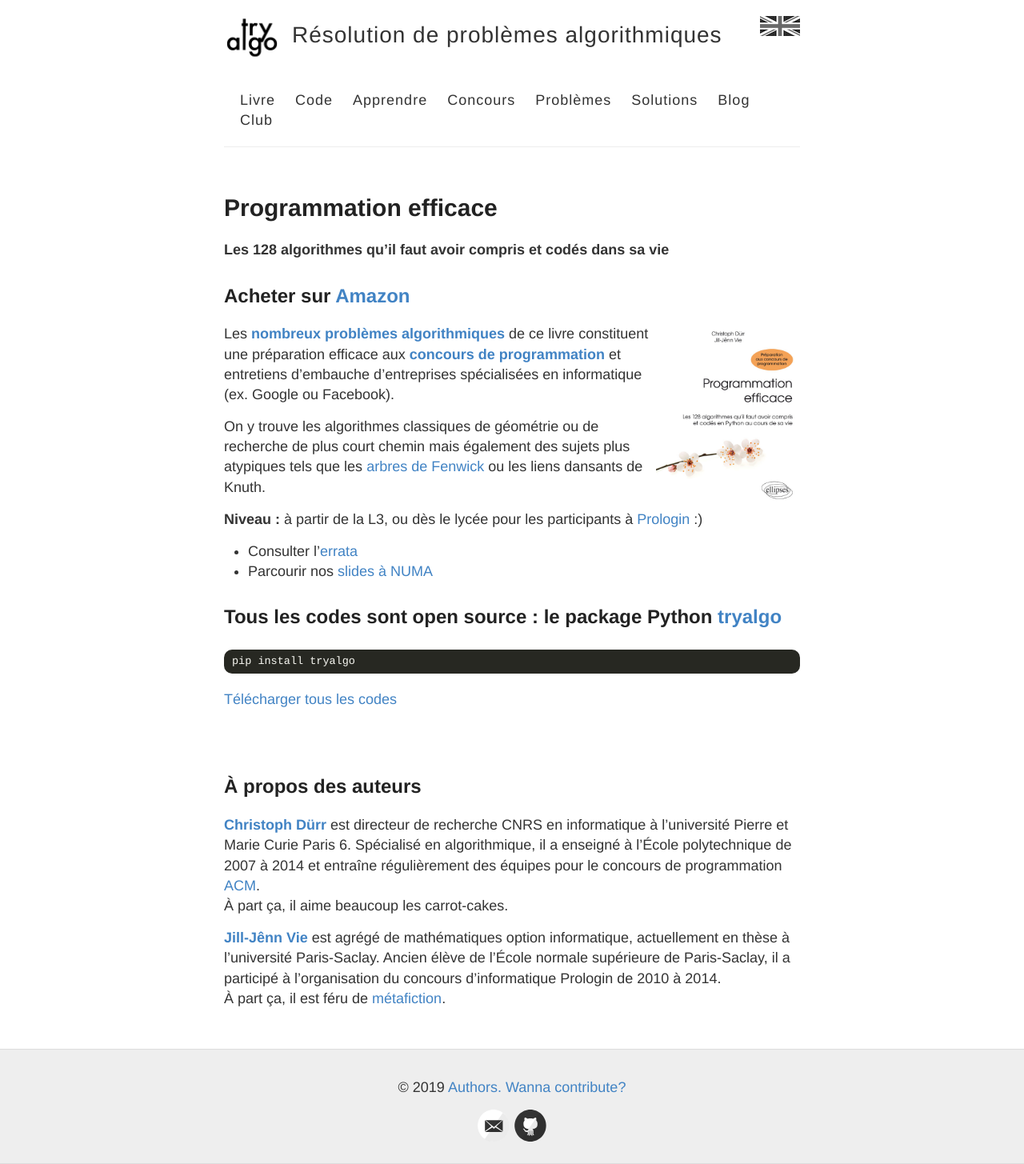
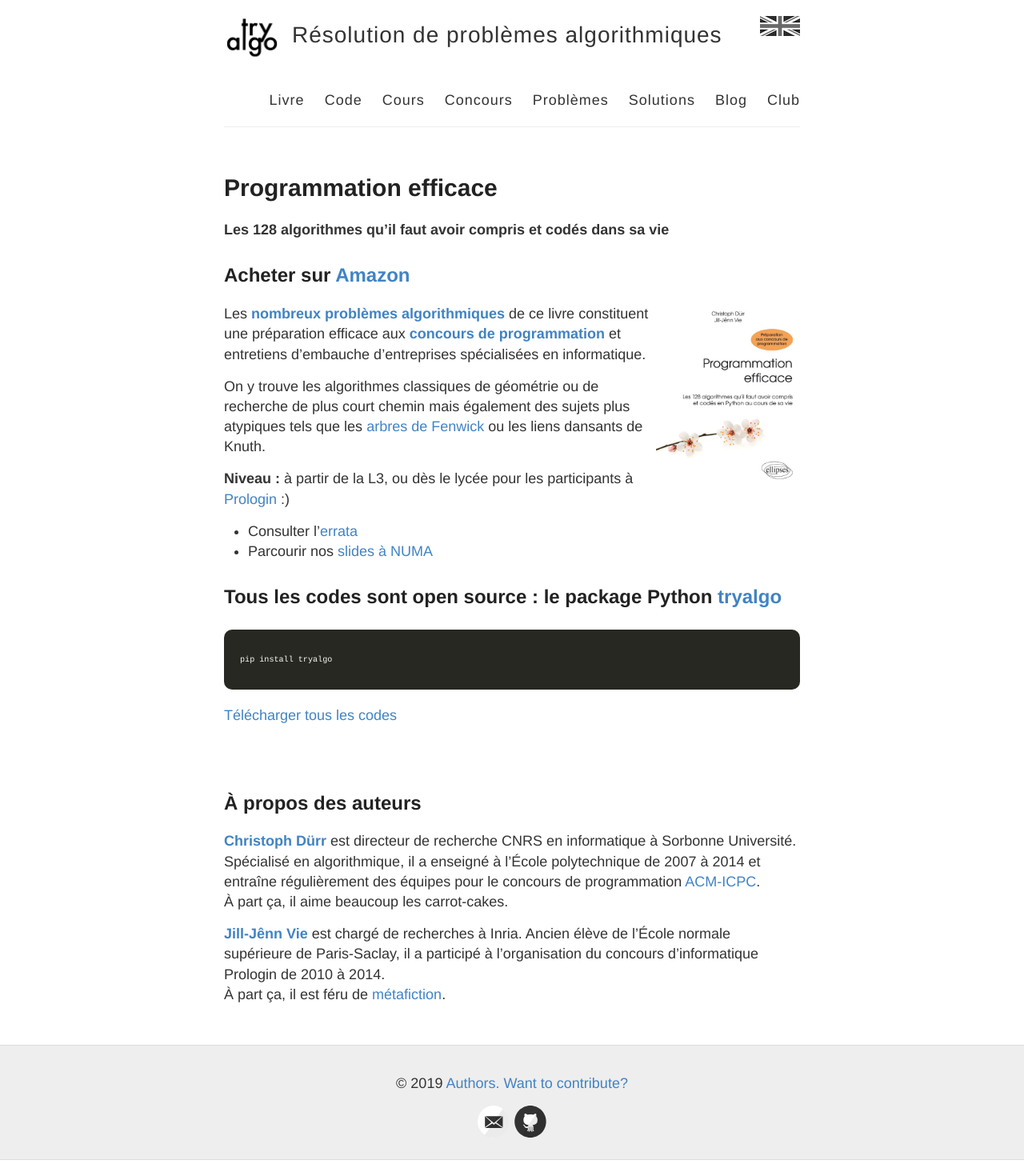
Before and after one commit to jilljenn/tryalgo.org, a Jekyll site: the page built from book/index.md, in a window 1280 px wide. Shown: the whole page at 80% size. Built offline with Jekyll 4.4.1, drawn with Linux system fonts in a browser that asks for light colours; nearby versions of some CDN libraries; grey boxes are pictures that could not be loaded.

Commit message:
Fix CSS and bio

```diff
--- a/_config.yml
+++ b/_config.yml
@@ -2,8 +2,6 @@
 kramdown:
   input: GFM
   syntax_highlighter: rouge
-  syntax_highlighter_opts:
-    css_class: 'aaa'
 plugins: ["jekyll-paginate"]
 
 # Permalinks
--- a/_includes/nav.html
+++ b/_includes/nav.html
@@ -18,7 +18,7 @@
       <nav>
         <a href="{{ site.url }}/book">{% if page.lang == 'en' %}Book{% else %}Livre{% endif %}</a>
         <a href="{{ site.url }}/code">Code</a>
-        <a href="{{ site.url }}/learn">{% if page.lang == 'en' %}Learn{% else %}Apprendre{% endif %}</a>
+        <a href="{{ site.url }}/learn">{% if page.lang == 'en' %}Learn{% else %}Cours{% endif %}</a>
         <a href="{{ site.url }}/contests">{% if page.lang == 'en' %}Contests{% else %}Concours{% endif %}</a>
         <a href="{{ site.url }}/problems">{% if page.lang == 'en' %}Problems{% else %}Problèmes{% endif %}</a>
         <a href="{{ site.url }}/en">Solutions</a>
--- a/_layouts/default.html
+++ b/_layouts/default.html
@@ -14,7 +14,7 @@
     <div class="wrapper-footer">
       <div class="container">
         <footer class="footer">
-          <p>&copy; 2019 <a href="https://github.com/jilljenn/tryalgo.org/graphs/contributors">Authors.</a> <a href="https://github.com/jilljenn/tryalgo.org/blob/master/README.md">Wanna contribute?</a></p>
+          <p>&copy; 2019 <a href="https://github.com/jilljenn/tryalgo.org/graphs/contributors">Authors.</a> <a href="https://github.com/jilljenn/tryalgo.org/blob/master/README.md">Want to contribute?</a></p>
           {% include svg-icons.html %}
         </footer>
       </div>
--- a/_sass/_highlights.scss
+++ b/_sass/_highlights.scss
@@ -7,7 +7,7 @@
 }
 
 .highlight pre {
-  overflow: scroll; /* Prefer word wrap? Comment this line and uncomment the 3 lines below. */
+  overflow: auto; /* Prefer word wrap? Comment this line and uncomment the 3 lines below. */
   /* word-break: break-all;
   word-wrap: break-word;
   white-space: pre-wrap; */
--- a/book/index.md
+++ b/book/index.md
@@ -9,7 +9,7 @@
 
 <a href="http://www.amazon.fr/gp/product/2340010055/ref=as_li_tl?ie=UTF8&amp;camp=1642&amp;creative=19458&amp;creativeASIN=2340010055&amp;linkCode=as2&amp;tag=mangaki-21"><img src="/static/cover.jpg" style="float: right" width="180" /></a>
 
-Les [**nombreux problèmes algorithmiques**]({% post_url fr/2016-03-15-problemes-algorithmiques %}) de ce livre constituent une préparation efficace aux [**concours de programmation**](/contests/) et entretiens d'embauche d'entreprises spécialisées en informatique (ex. Google ou Facebook).
+Les [**nombreux problèmes algorithmiques**]({% post_url fr/2016-03-15-problemes-algorithmiques %}) de ce livre constituent une préparation efficace aux [**concours de programmation**](/contests/) et entretiens d'embauche d'entreprises spécialisées en informatique.
 
 On y trouve les algorithmes classiques de géométrie ou de recherche de plus court chemin mais également des sujets plus atypiques tels que les [arbres de Fenwick]({% post_url fr/2016-03-09-arbre-de-fenwick %}) ou les liens dansants de Knuth.
 
@@ -29,11 +29,11 @@
 
 ## À propos des auteurs
 
-[**Christoph Dürr**](http://www-desir.lip6.fr/~durrc/) est directeur de recherche CNRS en informatique à l'université Pierre et Marie Curie Paris 6. Spécialisé en algorithmique, il a enseigné à l'École polytechnique de 2007 à 2014 et entraîne régulièrement des équipes pour le concours de programmation [ACM](/acm/).
+[**Christoph Dürr**](http://www-desir.lip6.fr/~durrc/) est directeur de recherche CNRS en informatique à Sorbonne Université. Spécialisé en algorithmique, il a enseigné à l'École polytechnique de 2007 à 2014 et entraîne régulièrement des équipes pour le concours de programmation [ACM-ICPC](/acm/).
 À part ça, il aime beaucoup les carrot-cakes.
 
-[**Jill-Jênn Vie**](http://jill-jenn.net) est agrégé de mathématiques option informatique, actuellement en thèse à l’université Paris-Saclay. Ancien élève de l’École normale supérieure de Paris-Saclay, il a participé à l’organisation du concours d’informatique Prologin de 2010 à 2014.
-À part ça, il est féru de [métafiction](http://club-meta.fr).
+[**Jill-Jênn Vie**](http://jill-jenn.net) est chargé de recherches à Inria. Ancien élève de l’École normale supérieure de Paris-Saclay, il a participé à l’organisation du concours d’informatique Prologin de 2010 à 2014.
+À part ça, il est féru de [métafiction](https://club-meta.fr).
 
 <!-- Place this tag right after the last button or just before your close body tag. -->
 <script async defer id="github-bjs" src="https://buttons.github.io/buttons.js"></script>
```
